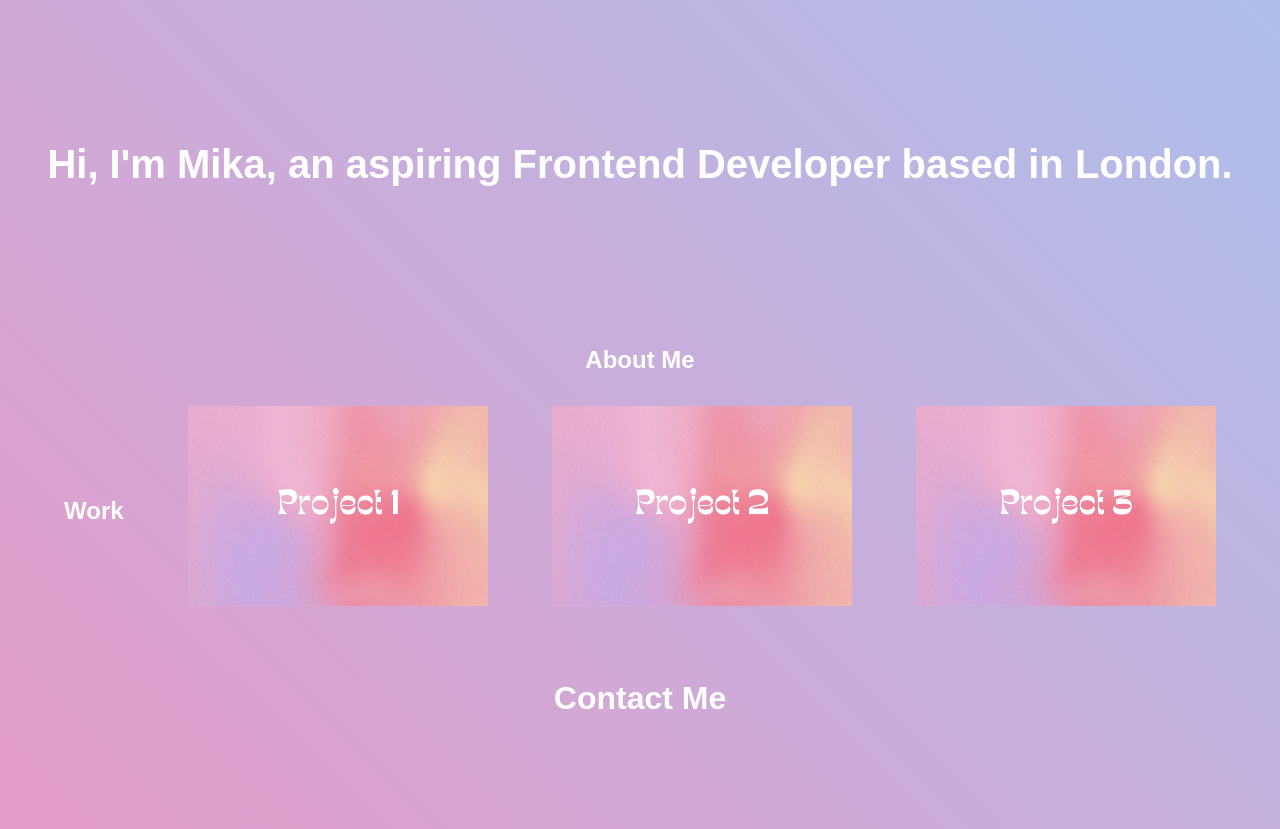
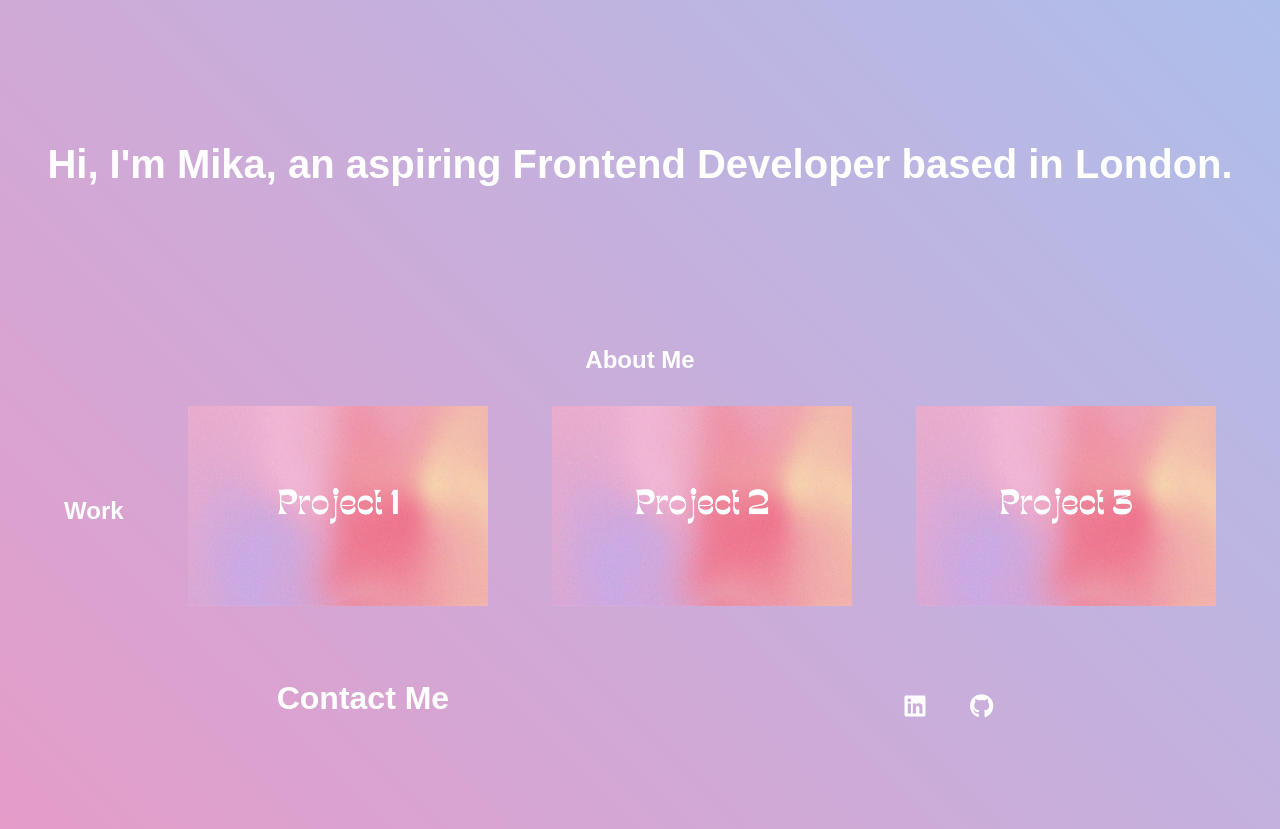
Before and after one commit to mihaelaplam/portfolio, a plain HTML site: page index.html in a window 1280 px wide. Shown: the part 89-918 px from the top of the page. Drawn offline with Linux system fonts and the light colour scheme.

Commit message:
added hover and cursor change

```diff
--- a/css/style.css
+++ b/css/style.css
@@ -86,6 +86,7 @@ nav a:hover {
   height: 200px;
   margin-bottom: 10px;
   transition: transform 0.3s ease; /* Adding a smooth transition effect for the transform property */
+  cursor: pointer;
 }
 
 /* Hover effect for the work images */
@@ -100,8 +101,18 @@ nav a:hover {
   padding: 2rem;
   text-align: center;
 }
-
 .contact h2 {
   font-size: 2em;
   margin-bottom: 1rem;
 }
+
+.social-icons a{
+    color: #fff;
+    margin: 0 10px;
+    font-size: 24px;
+    transition: color 0.3s ease;
+    cursor: pointer
+  }
+
+  .social-icons a:hover {
+    color: #ff9900; /* Change color on hover */
--- a/index.html
+++ b/index.html
@@ -6,6 +6,7 @@
   <meta name="viewport" content="width=device-width, initial-scale=1.0">
   <meta http-equiv="X-UA-Compatible" content="ie=edge">
   <title>Mihaela Plamenova/ Web Developer</title>
+  <link rel="stylesheet" href="https://cdnjs.cloudflare.com/ajax/libs/font-awesome/6.0.0/css/all.min.css">
   <link rel="stylesheet" href="/css/style.css" />
 </head>
 
@@ -54,6 +55,13 @@
     <!-- contact -->
     <section class="page-section contact" id="contact">
       <h2>Contact Me</h2>
+      <footer>
+        <div class="social-icons">
+          <a href="https://www.linkedin.com/in/mihaelapl/"><a class="fab fa-linkedin"></i></a>
+          <a href="https://github.com/mihaelaplam"><a class="fab fa-github"></i></a>
+        </div>
+      </footer>
+
     </section>
   </main>
 </body>
```
